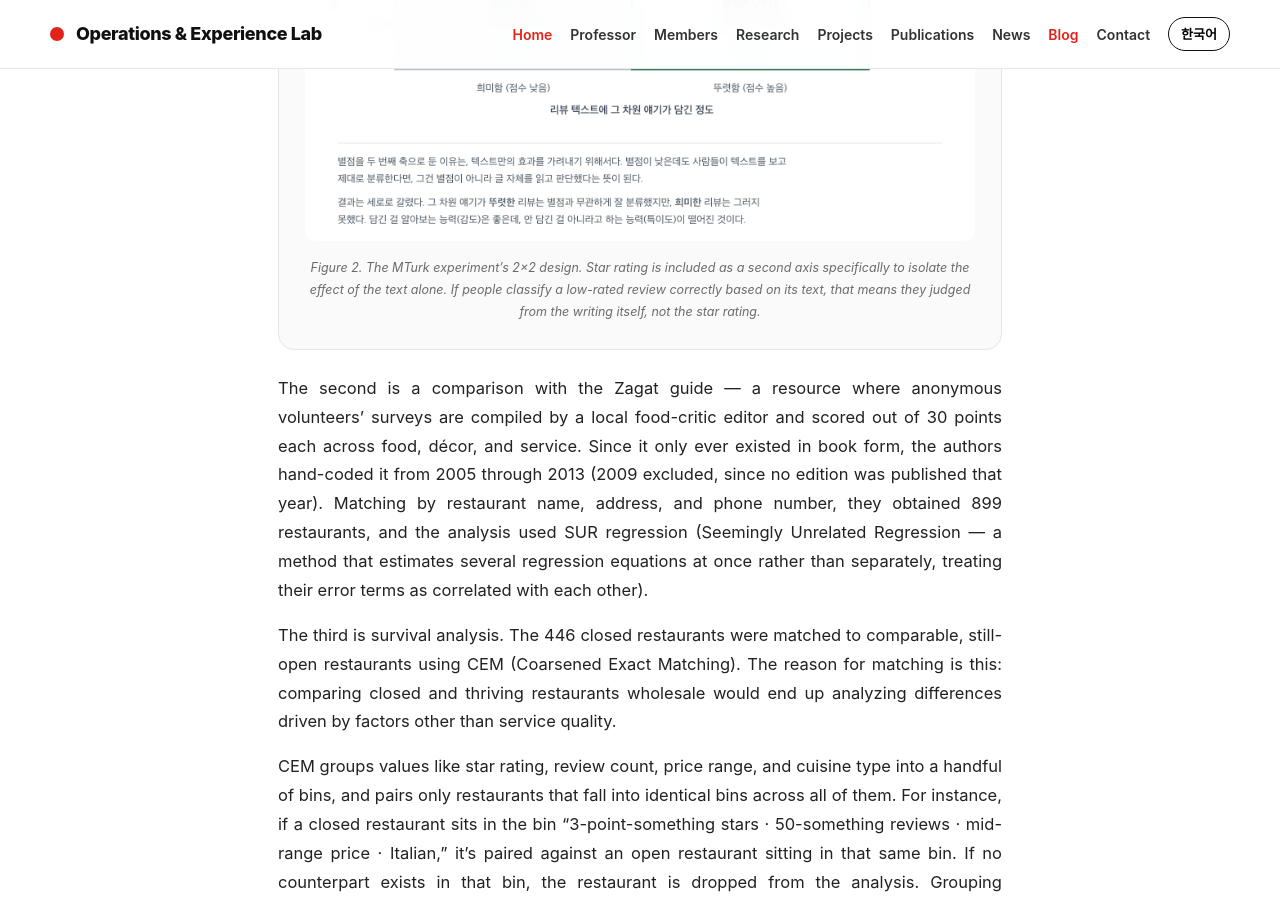
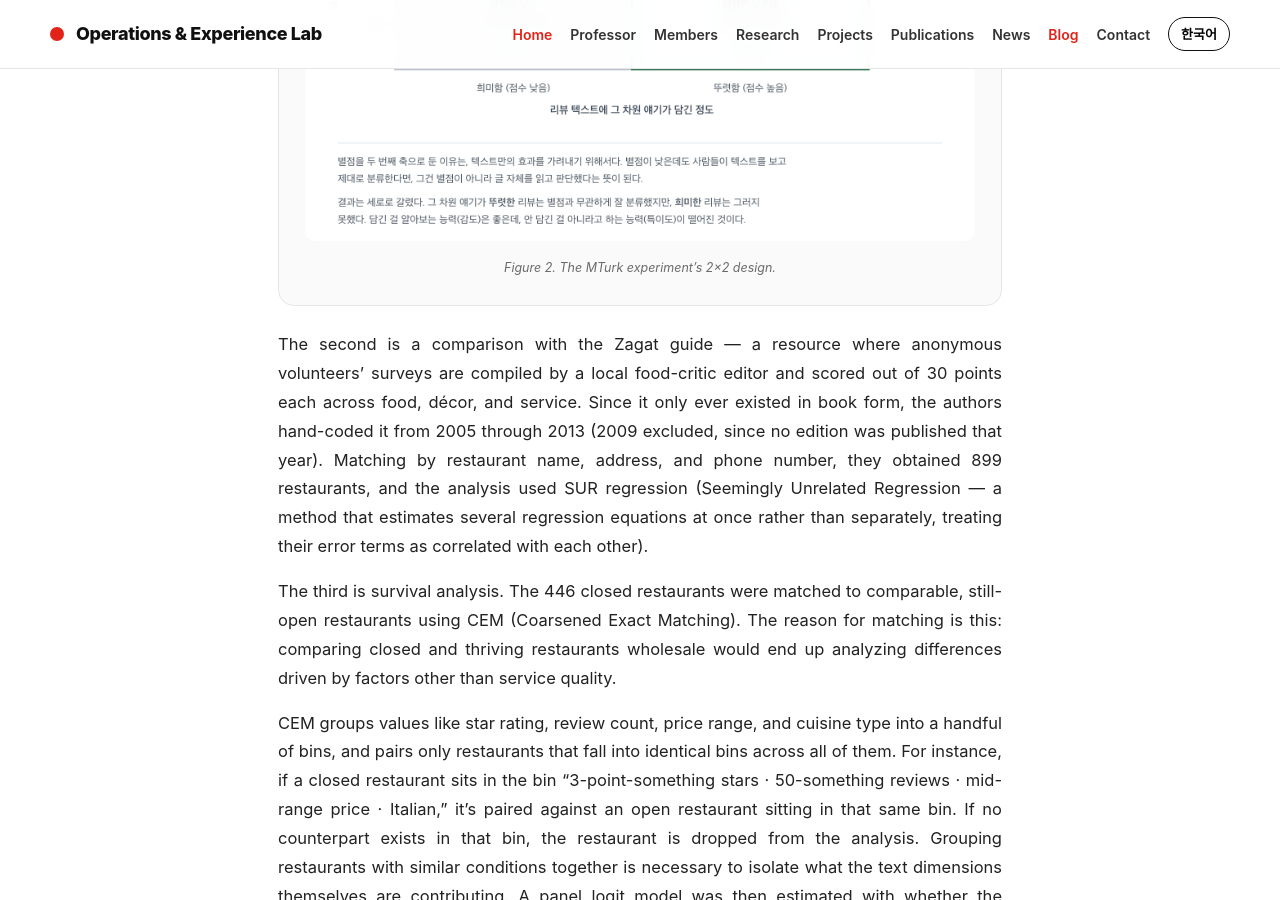
Before and after one commit to hioelab/hioelab.github.io, a Jekyll site: the page built from _posts/2026-07-29-msom-text-mining.md, in a window 1280 px wide and 900 px high, scrolled down 4521 px. Built offline with Jekyll 4.4.1, drawn with Linux system fonts in a browser that asks for light colours; some web fonts are replaced.

Commit message:
Add files via upload

```diff
--- a/_posts/2026-07-29-msom-text-mining.md
+++ b/_posts/2026-07-29-msom-text-mining.md
@@ -57,7 +57,7 @@ The first is an Amazon MTurk (a platform for recruiting people online to do simp
 
 ![MTurk 실험의 2x2 설계](/assets/img/msom-fig2-mturk-design.png)
 
-*Figure 2. The MTurk experiment's 2×2 design. Star rating is included as a second axis specifically to isolate the effect of the text alone. If people classify a low-rated review correctly based on its text, that means they judged from the writing itself, not the star rating.*
+*Figure 2. The MTurk experiment's 2×2 design.*
 {: .caption}
 
 </div>
```
Also changed, not shown: other parts of _posts/2026-07-29-msom-text-mining.md (+1 -1 lines).
